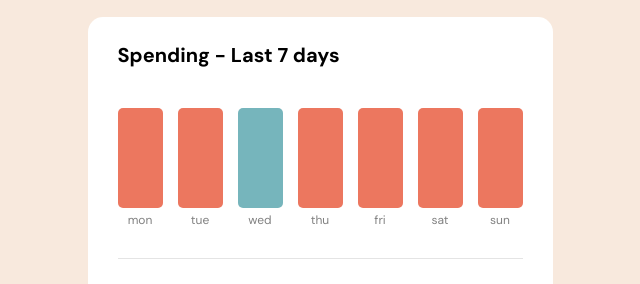
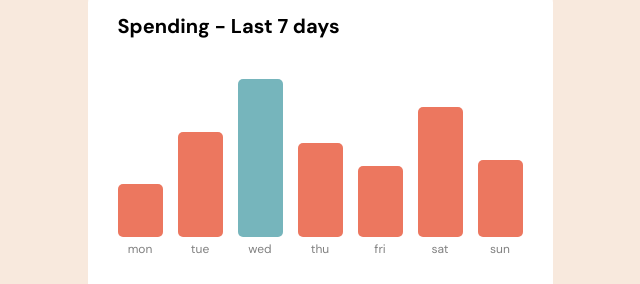
Before and after one commit to marcel-qayoom-taylor/expenses-chart-component, a website: page index.html in a window 1280 px wide. Shown: the part 253-537 px from the top of the page, without its empty margins (320-960 px from the left). Drawn offline with Linux system fonts and the light colour scheme.

Commit message:
Conditional bar height working

```diff
--- a/index.html
+++ b/index.html
@@ -60,16 +60,16 @@
     </div>
   </div>
   <script type="module">
-    console.log("Hello world!");
+    let bars = document.getElementsByClassName("bar");
     fetch("./data.json")
       .then(response => response.json())
       .then(data => {
-        console.log(data);
+        for (let i = 0; i < bars.length; i++) {
+          bars[i].style.height = `${data[i].amount * 3}px`;
+        }
       })
-    // let bars = document.getElementsByClassName("bar");
-    // for (let i = 0; i < bars.length; i++) {
-    //   bars[i].style.height = `${data[i].amount}px`;
-    // }
+
+
   </script>
   <!-- <script type="module" type="text/javascript" src="index.js"></script> -->
 </body>
```
